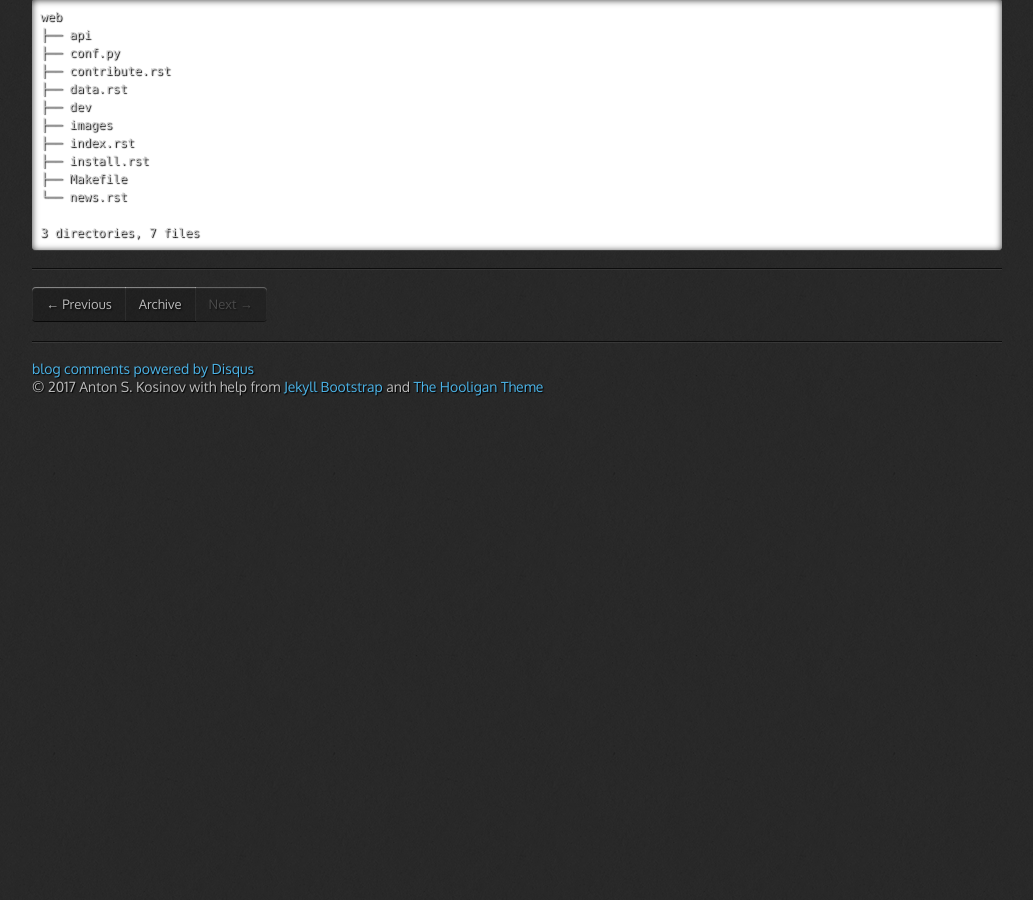
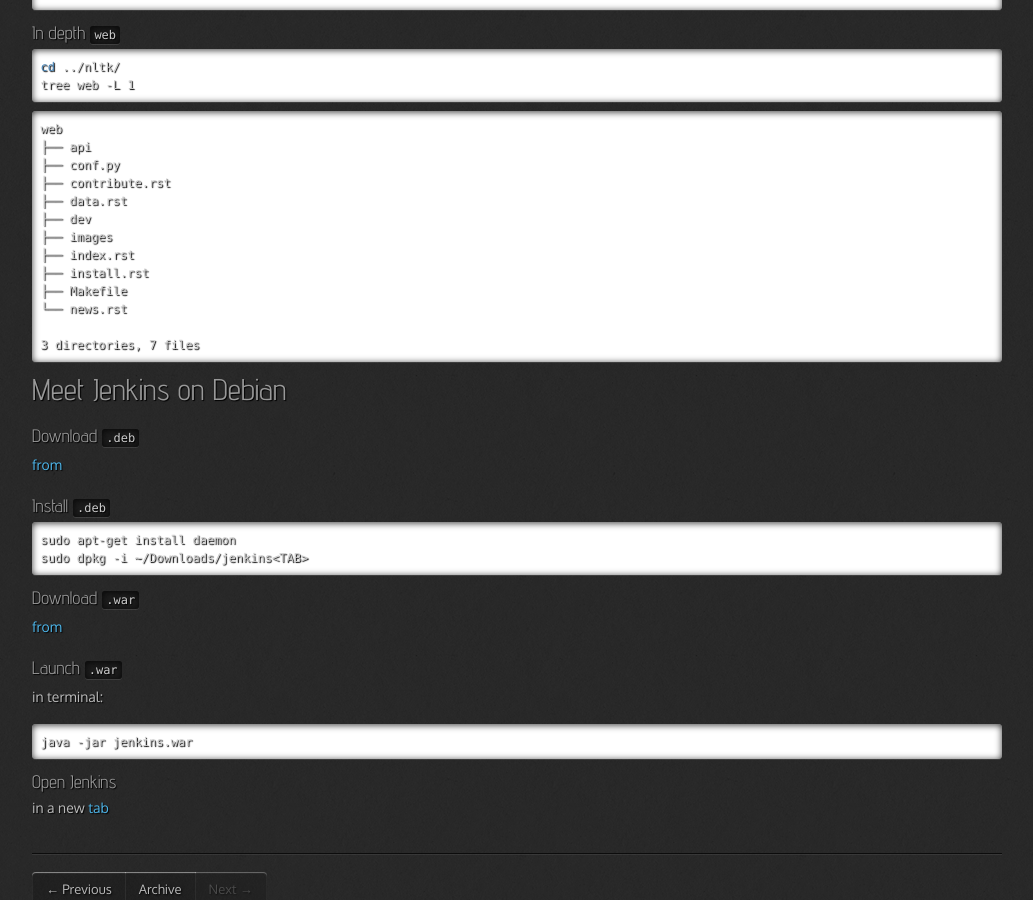
Before and after one commit to 0--key/0--key.github.io, a Jekyll site: the page built from _posts/2017-05-09-nltk.html, in a window 1280 px wide and 900 px high, scrolled down 3909 px. Shown: the whole window, without its empty margins (23-1056 px from the left). Built offline with Jekyll 4.4.1, drawn with Linux system fonts in a browser that asks for light colours; nearby versions of some CDN libraries; comment, search, counter and statistics services are not loaded; before the commit the page ends 4314 px from its top, so only the background shows below that; some of the changed text lies outside the part shown.

Commit message:
Jenkins preparation technique

```diff
--- a/_posts/2017-05-09-nltk.html
+++ b/_posts/2017-05-09-nltk.html
@@ -17,6 +17,15 @@
 <li><a href="#orgf6ae144">In depth <code>nltk</code></a></li>
 <li><a href="#org3b9f173">In depth <code>tools</code></a></li>
 <li><a href="#orgeeb7c32">In depth <code>web</code></a></li>
+</ul>
+</li>
+<li><a href="#org6be2e8d">Meet Jenkins on Debian</a>
+<ul>
+<li><a href="#org7b9479a">Download <code>.deb</code></a></li>
+<li><a href="#org897edf1">Install <code>.deb</code></a></li>
+<li><a href="#org4be2579">Download <code>.war</code></a></li>
+<li><a href="#org7c0071b">Launch <code>.war</code></a></li>
+<li><a href="#orgd35e330">Open Jenkins</a></li>
 </ul>
 </li>
 </ul>
@@ -277,3 +286,59 @@
 </div>
 </div>
 </div>
+<div id="outline-container-org6be2e8d" class="outline-2">
+<h2 id="org6be2e8d">Meet Jenkins on Debian</h2>
+<div class="outline-text-2" id="text-org6be2e8d">
+</div><div id="outline-container-org7b9479a" class="outline-3">
+<h3 id="org7b9479a">Download <code>.deb</code></h3>
+<div class="outline-text-3" id="text-org7b9479a">
+<p>
+<a href="https://pkg.jenkins.io/debian/">from</a>
+</p>
+</div>
+</div>
+
+<div id="outline-container-org897edf1" class="outline-3">
+<h3 id="org897edf1">Install <code>.deb</code></h3>
+<div class="outline-text-3" id="text-org897edf1">
+<div class="org-src-container">
+<pre class="src src-sh">sudo apt-get install daemon
+sudo dpkg -i ~/Downloads/jenkins&lt;TAB&gt;
+</pre>
+</div>
+</div>
+</div>
+
+<div id="outline-container-org4be2579" class="outline-3">
+<h3 id="org4be2579">Download <code>.war</code></h3>
+<div class="outline-text-3" id="text-org4be2579">
+<p>
+<a href="http://mirrors.jenkins.io/war-stable/latest/jenkins.war">from</a>
+</p>
+</div>
+</div>
+
+<div id="outline-container-org7c0071b" class="outline-3">
+<h3 id="org7c0071b">Launch <code>.war</code></h3>
+<div class="outline-text-3" id="text-org7c0071b">
+<p>
+in terminal:
+</p>
+
+<div class="org-src-container">
+<pre class="src src-sh">java -jar jenkins.war
+</pre>
+</div>
+</div>
+</div>
+
+
+<div id="outline-container-orgd35e330" class="outline-3">
+<h3 id="orgd35e330">Open Jenkins</h3>
+<div class="outline-text-3" id="text-orgd35e330">
+<p>
+in a new <a href="http://localhost:8080/">tab</a>
+</p>
+</div>
+</div>
+</div>
```
